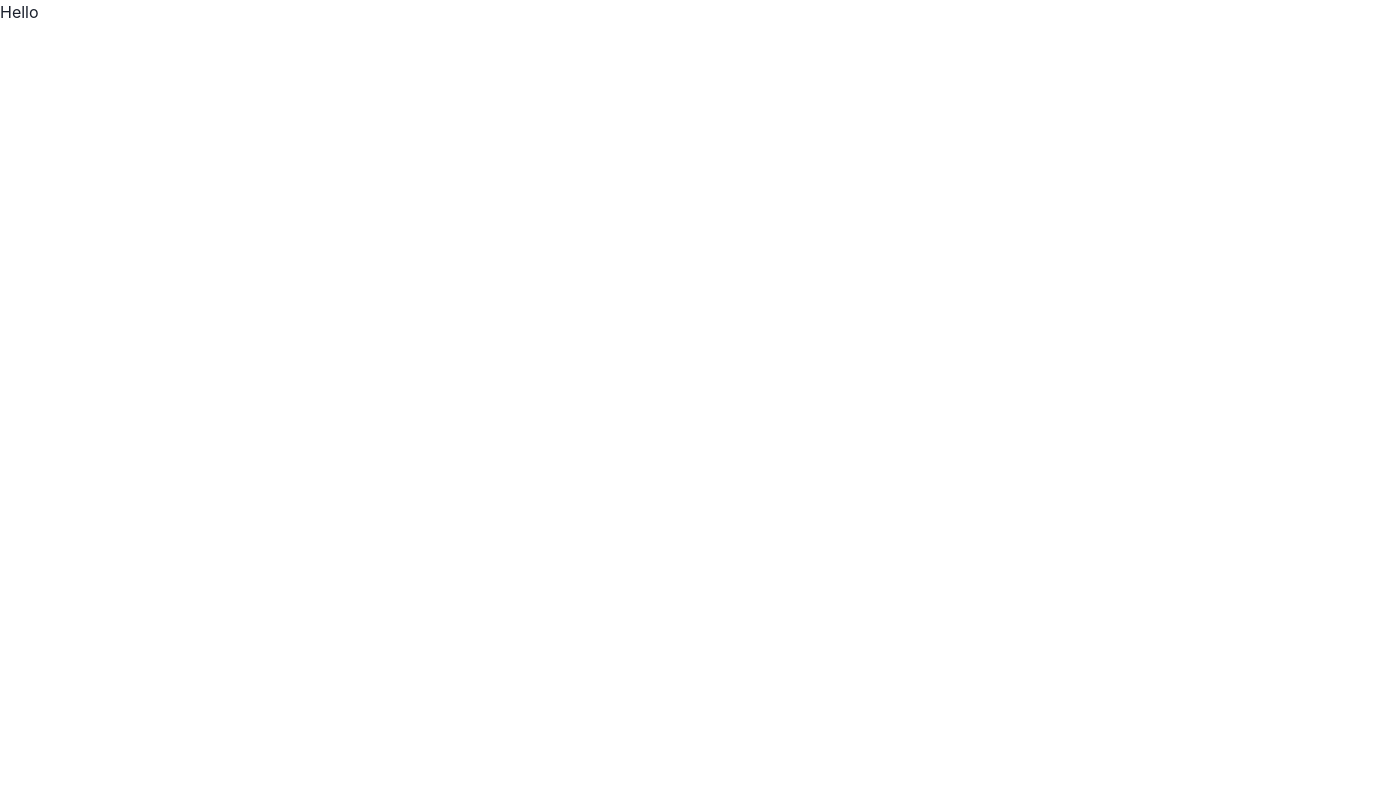
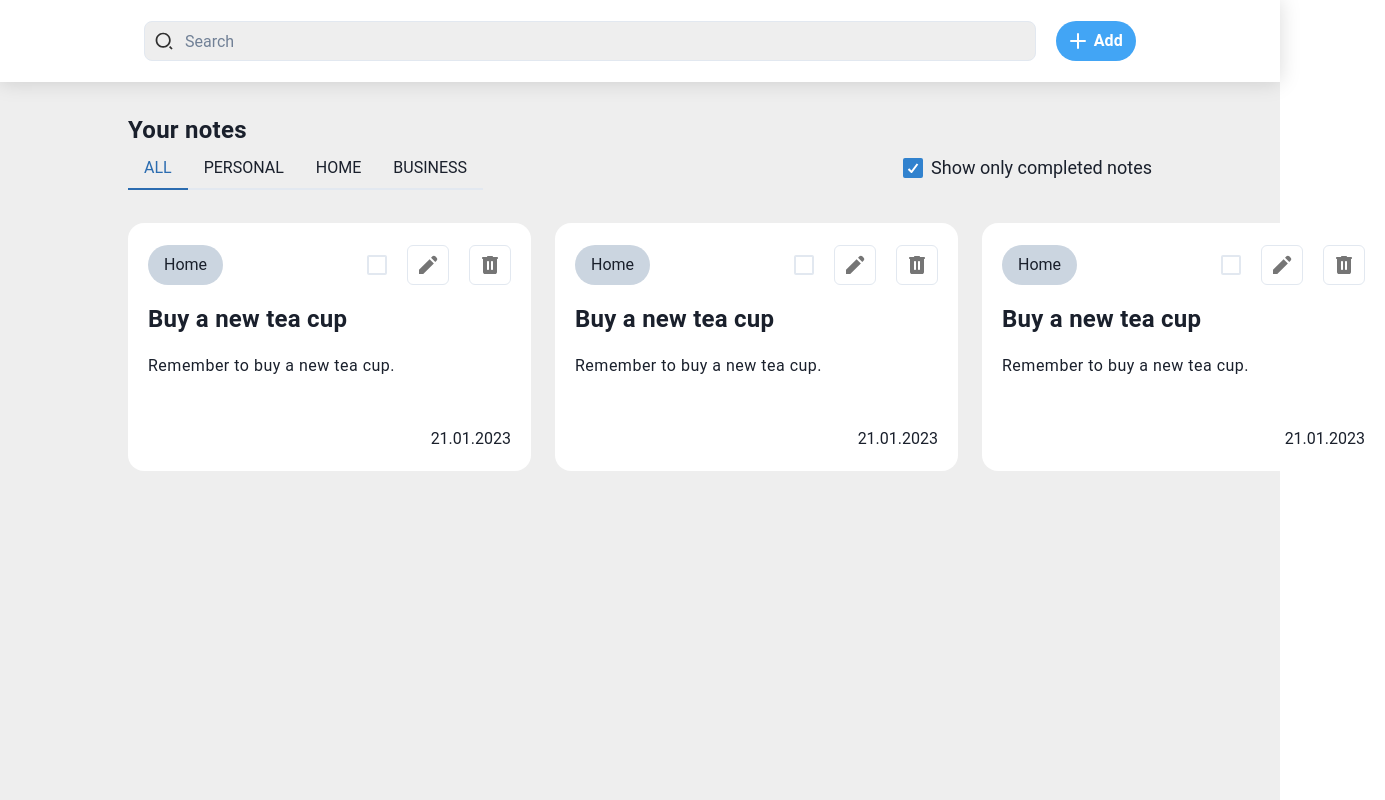
Before and after one commit to aryan-backend-wala/notely-app, a React (Vite) app: page / in a window 1280 px wide. Shown: the top 800 px of the page, 1385 px wide, since content can reach past the window. Built offline with nearby package versions, Linux system fonts and the light colour scheme.

Commit message:
completed navbar modal tabs card

```diff
--- a/package.json
+++ b/package.json
@@ -10,13 +10,15 @@
     "preview": "vite preview"
   },
   "dependencies": {
+    "@chakra-ui/icons": "^2.1.1",
     "@chakra-ui/react": "^2.8.2",
     "@emotion/react": "^11.13.3",
     "@emotion/styled": "^11.13.0",
     "framer-motion": "^11.5.4",
     "luxon": "^3.5.0",
     "react": "^18.3.1",
-    "react-dom": "^18.3.1"
+    "react-dom": "^18.3.1",
+    "react-router-dom": "^6.26.1"
   },
   "devDependencies": {
     "@eslint/js": "^9.9.0",
--- a/src/App.jsx
+++ b/src/App.jsx
@@ -1,3 +1,12 @@
+import { Box } from "@chakra-ui/react";
+import NavBar from "./components/NavBar";
+import NoteBody from "./components/NoteBody";
+
 export default function App(){
-  return <h1>Hello</h1>
+  return (
+    <Box bgColor={'rgba(238, 238, 238, 1)'}>
+      <NavBar />
+      <NoteBody />
+    </Box>
+  );
 }
--- /dev/null
+++ b/src/components/AddNote.jsx
@@ -0,0 +1,104 @@
+import {
+  Modal,
+  ModalOverlay,
+  ModalContent,
+  ModalHeader,
+  ModalFooter,
+  ModalBody,
+  ModalCloseButton,
+  Text,
+  Button,
+  Flex,
+  Input,
+  FormControl,
+  FormLabel,
+  FormErrorMessage,
+  FormHelperText,
+  HStack,
+  VStack,
+  Select,
+  Textarea
+} from '@chakra-ui/react'
+
+export default function AddNote({isOpen, onClose, onOpen}){
+  return <Modal
+        isOpen={isOpen}
+        onClose={onClose}
+        isCentered
+        size={'xl'}
+      >
+      <ModalOverlay />
+      <ModalContent padding={'27px 24px 24px'} borderRadius={'16px'}>
+        <ModalHeader padding={'0px'}>Add Note</ModalHeader>
+        <ModalCloseButton />
+        <ModalBody padding={'0'}>
+          <FormControl>
+            <HStack
+              marginBottom={'30px'}
+              marginTop={'27px'}
+
+            >
+              <FormLabel width={'50%'}>
+                <Text marginBottom={"4px"}>Title</Text>
+                <Input />
+              </FormLabel>
+              <FormLabel width={'50%'}>
+                <Text marginBottom={"4px"}>Category</Text>
+                <Select
+
+                >
+                  <option value='personal'>Personal</option>
+                  <option value='home'>Home</option>
+                  <option value='business'>Business</option>
+                </Select>
+              </FormLabel>
+            </HStack>
+            <FormLabel>
+              <Flex
+                justify={'space-between'}
+              >
+                <HStack align={'baseline'}>
+                  <Text marginBottom={"7px"}>Description</Text>
+                  <Text
+                    fontFamily={'Roboto'}
+                    fontWeight={'400'}
+                    fontSize={'14px'}
+                    lineHeight={'24px'}
+                    letterSpacing={'0.25px'}
+                  >(optional)</Text>
+                </HStack>
+                <Text
+                  fontFamily={'Roboto'}
+                  fontWeight={'400'}
+                  fontSize={'14px'}
+                  lineHeight={'24px'}
+                  letterSpacing={'0.25px'}
+                >0/200</Text>
+              </Flex>
+              <Textarea
+                placeholder={"Add description"}
+                height={'152px'}
+                resize={'none'}
+              ></Textarea>
+            </FormLabel>
+          </FormControl>
+        </ModalBody>
+
+        <ModalFooter>
+          <Button
+            mr={3}
+            onClick={onClose}
+            variant={"ghost"}
+          >
+            Cancel
+          </Button>
+          <Button
+            bgColor={"#42A5F5"}
+            color={"#fff"}
+            borderRadius={"56px"}
+            variant={"solid"}
+          >Add</Button>
+        </ModalFooter>
+      </ModalContent>
+    </Modal>
+}
--- /dev/null
+++ b/src/components/NavBar.jsx
@@ -0,0 +1,63 @@
+import { AddIcon } from "@chakra-ui/icons";
+import {
+  Container,
+  Flex,
+  Input,
+  InputLeftElement,
+  InputGroup,
+  Button,
+  ButtonGroup,
+  useDisclosure
+} from "@chakra-ui/react";
+import AddNote from "./addNote";
+
+export default function NavBar(){
+  const { isOpen, onOpen, onClose } = useDisclosure()
+  return (
+    <Container
+      maxW={"100%"}
+      height={'82px'}
+      boxShadow={"0px 0px 20px 0px rgba(0,0,0,0.15)"}
+      display={'flex'}
+      align={'center'}
+      justifyContent={'center'}
+      bgColor={"#fff"}
+    >
+      <Flex
+        width={'100%'}
+        h={'48px'}
+        align={'center'}
+        justify={'space-between'}
+        gap={'20px'}
+        margin={"17px 128px"}
+      >
+        <InputGroup>
+          <InputLeftElement>
+            <img src="/public/icons/search_icon.svg" />
+          </InputLeftElement>
+          <Input
+            borderRadius={'8px'}
+            placeholder="Search"
+            bgColor={'rgba(238, 238, 238, 1)'}
+          />
+        </InputGroup>
+        <Button
+          leftIcon={<AddIcon />}
+          bgColor={"#42A5F5"}
+          color={"#fff"}
+          borderRadius={"56px"}
+          variant={"solid"}
+          onClick={onOpen}
+        >
+          Add
+
+        </Button>
+        <AddNote
+          isOpen={isOpen}
+          onOpen={onOpen}
+          onClose={onClose}
+        />
+      </Flex>
+    </Container>
+  );
+}
--- /dev/null
+++ b/src/components/NoteBody.jsx
@@ -0,0 +1,156 @@
+import {
+  Box,
+  Flex,
+  Text,
+  Tabs,
+  TabList,
+  TabPanels,
+  Tab,
+  TabPanel,
+  Checkbox,
+  Container,
+  HStack,
+  Toast,
+  Center,
+  Button,
+  IconButton,
+  VStack,
+  Grid,
+  GridItem
+ } from "@chakra-ui/react";
+
+export default function NoteBody(){
+  return <Box minHeight={'100vh'} margin={'32px 128px 0'}>
+    <Text
+      fontSize={'2xl'}
+      fontFamily={'Roboto'}
+      fontWeight={'600'}
+      lineHeight={'33.6px'}
+      letterSpacing={"0.25px"}
+    >
+      Your notes
+    </Text>
+    <Flex
+      align={'baseline'}
+      justify={'space-between'}
+    >
+      <Tabs>
+        <TabList>
+          <Tab>ALL</Tab>
+          <Tab>PERSONAL</Tab>
+          <Tab>HOME</Tab>
+          <Tab>BUSINESS</Tab>
+        </TabList>
+
+        <TabPanels maxW={'100px'}>
+          <TabPanel padding={'0px'}>
+            <Notes />
+          </TabPanel>
+          <TabPanel>
+            <p>two!</p>
+          </TabPanel>
+          <TabPanel>
+            <p>three!</p>
+          </TabPanel>
+          <TabPanel>
+            <p>fOUR!</p>
+          </TabPanel>
+        </TabPanels>
+      </Tabs>
+      <Checkbox
+        size={'lg'}
+        defaultChecked={true}>
+        Show only completed notes
+      </Checkbox>
+    </Flex>
+  </Box>
+}
+
+function Notes(){
+  return <Grid
+    paddingTop={'33px'}
+    templateColumns='repeat(3, 1fr)' gap={6}
+    marginBottom={'20px'}
+  >
+    <Card></Card>
+    <Card></Card>
+    <Card></Card>
+  </Grid>
+}
+
+function Card(){
+  return (
+    <Box
+      width={'403px'}
+      height={'248px'}
+      bgColor={'#fff'}
+      borderRadius={'16px'}
+      padding={'22px 20px'}
+    >
+      <Flex
+        flexDirection={'column'}
+      >
+        <Flex
+          justify={'space-between'}
+        >
+          <Button
+            variant={'solid'}
+            borderRadius={'28px'}
+            isActive={'false'}
+          >
+            <Text
+              fontFamily={'Roboto'}
+              fontWeight={'400'}
+              fontSize={'16px'}
+            >Home</Text>
+          </Button>
+          <HStack gap={'20px'}>
+            <Checkbox size={'lg'}></Checkbox>
+            <IconButton
+              variant={'outline'}
+              icon={<img src="public\icons\edit_icon.svg" />}
+            />
+            <IconButton
+              variant={'outline'}
+              icon={<img src="public\icons\delete_icon.svg" />}
+            />
+          </HStack>
+        </Flex>
+        <VStack
+          align={'start'}
+          paddingTop={'18px'}
+        >
+          <Text
+            fontWeight={'600'}
+            fontSize={'24px'}
+            lineHeight={'33.6px'}
+            letterSpacing={'0.25px'}
+          >Buy a new tea cup</Text>
+          <Box
+            width={'363px'}
+            height={'75px'}
+            paddingTop={'10px'}
+            paddingBottom={'10px'}
+          >
+            <Text
+              fontWeight={'400'}
+              fontSize={'16px'}
+              lineHeight={'24px'}
+              letterSpacing={'0.5px'}
+            >
+              Remember to buy a new tea cup.
+            </Text>
+          </Box>
+          <HStack
+            width={'100%'}
+            align={'center'}
+            justifyContent={'space-between'}
+          >
+            <Text></Text>
+            <Text>21.01.2023</Text>
+          </HStack>
+        </VStack>
+      </Flex>
+    </Box>
+  );
+}
--- a/src/main.jsx
+++ b/src/main.jsx
@@ -2,11 +2,15 @@ import { StrictMode } from 'react'
 import { createRoot } from 'react-dom/client'
 import App from './App.jsx'
 import { ChakraProvider } from '@chakra-ui/react'
+import { BrowserRouter } from 'react-router-dom'
+import theme from './theme';
 
 createRoot(document.getElementById('root')).render(
   <StrictMode>
-    <ChakraProvider>
-      <App />
+    <ChakraProvider theme={theme}>
+      <BrowserRouter>
+        <App />
+      </BrowserRouter>
     </ChakraProvider>
   </StrictMode>,
 )
--- /dev/null
+++ b/src/styles.css
@@ -0,0 +1,5 @@
+@import url('https://fonts.googleapis.com/css2?family=Roboto:ital,wght@0,100;0,300;0,400;0,500;0,700;0,900;1,100;1,300;1,400;1,500;1,700;1,900&display=swap');
+
+* {
+  box-sizing: border-box;
+}
--- /dev/null
+++ b/src/theme.jsx
@@ -0,0 +1,11 @@
+// theme.js
+import { extendTheme } from '@chakra-ui/react';
+
+const theme = extendTheme({
+  fonts: {
+    heading: `'Roboto', sans-serif`,
+    body: `'Roboto', sans-serif`,
+  },
+});
+
+export default theme;
```
Also changed, not shown: public/icons/search_icon.svg (added), 1 other file (tests, documents, lock files or other folders).
